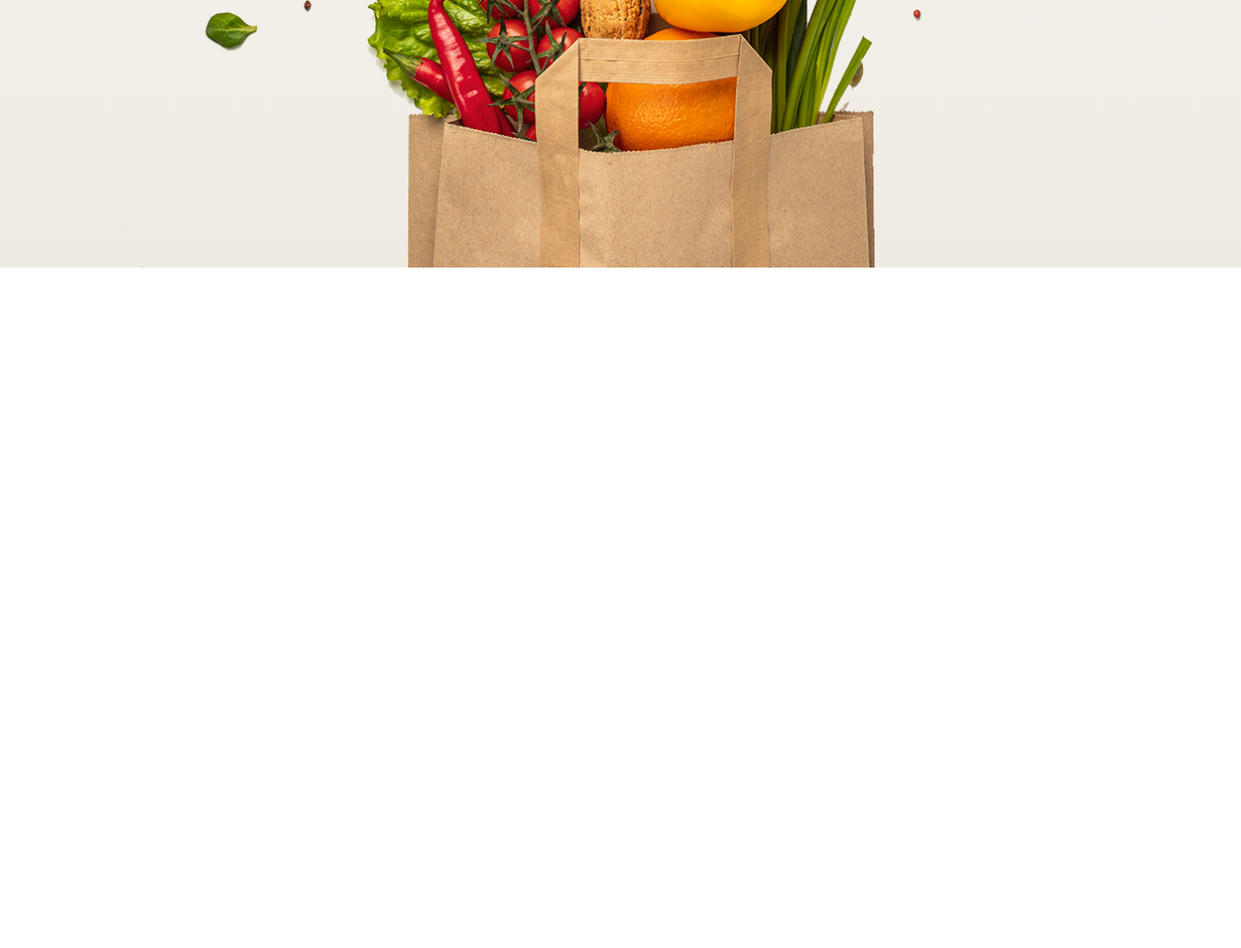
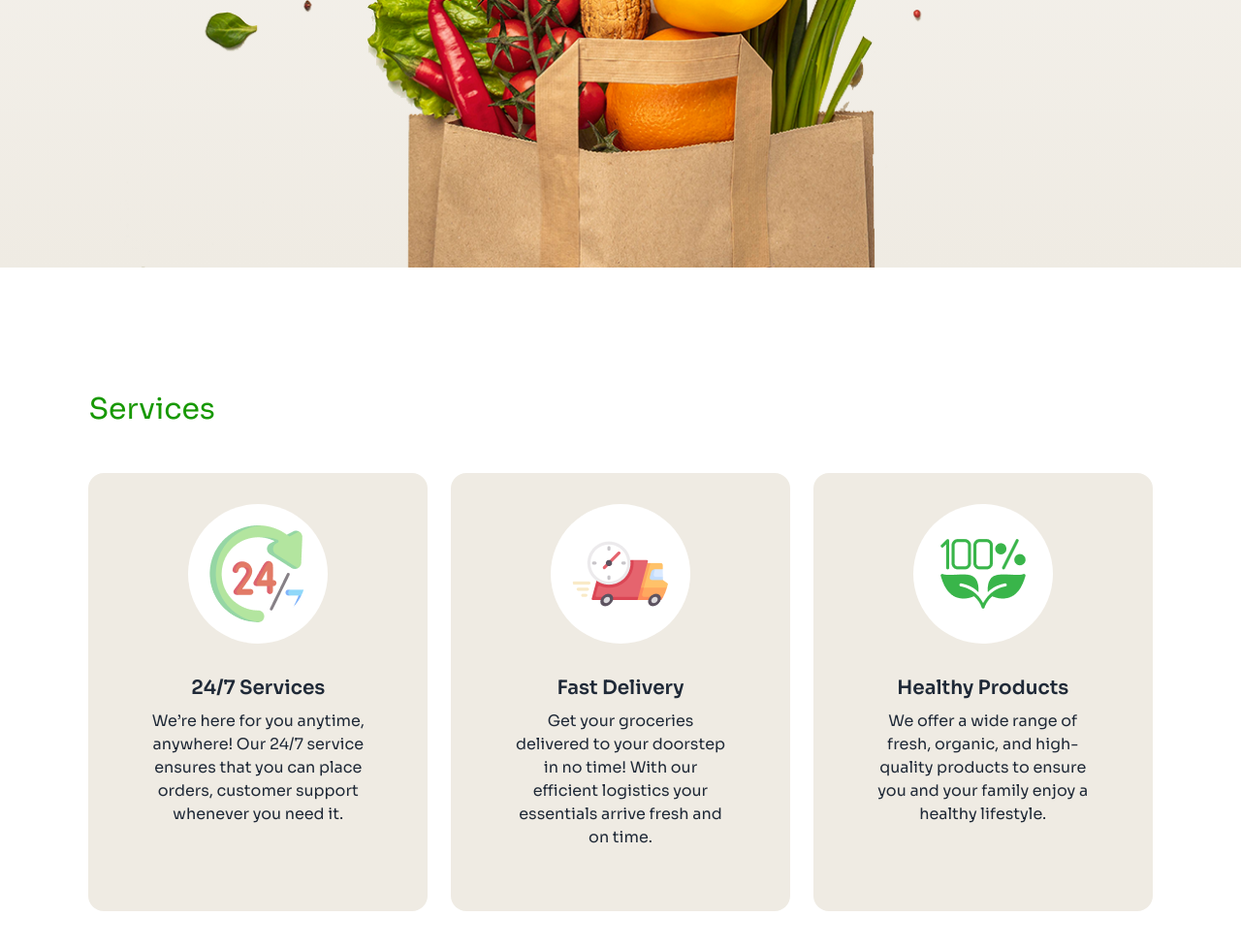
Before and after one commit to rahuldm/groceries-shop, a plain HTML site: page index.html in a window 1280 px wide. Shown: the part 1131-2109 px from the top of the page at 97% size. Before the commit the page ends 1407 px from the top, so only its background shows below. Drawn offline with nearby package versions, Linux system fonts and the light colour scheme.

Commit message:
service done

```diff
--- a/index.html
+++ b/index.html
@@ -16,7 +16,7 @@
         @theme {
           --color-clifford: #da373d;
           --color-text: #111111;
-          --color-accent: #E7A500;
+          --color-accent: #179800;
           --font-sora:"Sora", serif;
         }
       </style>
@@ -92,7 +92,83 @@
         </header>
     </div>
     <main>
+        <!-- service section star -->
+        <section class="w-6/7 mx-auto mb-[140px]">
+            <div>
+                <h1 class="text-[#179800] text-3xl mt-32 mb-12">Services</h1>
+                <!-- card section  -->
+                <div class="lg:flex justify-between gap-6  ">
+                    <!-- card 1 -->
+                    <div class="card bg-base-100 lg:w-1/3 bg-[#EFEBE3] px-8 py-8 flex items-center mb-5">
+                        <div class=" rounded-full bg-white flex justify-center items-center w-36 h-36">
+                            <figure class="">
+                                <img src="c2-assets/service.png" alt="">
+                            </figure>
+                        </div>
 
+                        <div class="card-body items-center text-center">
+                            <h2 class="card-title ">24/7 Services </h2>
+                            <p>We’re here for you anytime, anywhere! Our 24/7 service ensures that you can place orders,
+                                customer support whenever you need it.</p>
+
+                        </div>
+                    </div>
+                    <!-- card 2 -->
+                    <div class="card bg-base-100 lg:w-1/3 bg-[#EFEBE3] px-8 py-8 flex items-center mb-5">
+                        <div class=" rounded-full bg-white flex justify-center items-center w-36 h-36">
+                            <figure class="">
+                                <img src="c2-assets/delivery.png" alt="">
+                            </figure>
+                        </div>
+
+                        <div class="card-body items-center text-center">
+                            <h2 class="card-title">Fast Delivery</h2>
+                            <p>Get your groceries delivered to your doorstep in no time! With our efficient logistics
+                                your essentials arrive fresh and on time.</p>
+
+                        </div>
+                    </div>
+                    <!-- card 3 -->
+                    <div class="card bg-base-100 lg:w-1/3 bg-[#EFEBE3] px-8 py-8 flex items-center mb-5">
+                        <div class=" rounded-full bg-white flex justify-center items-center w-36 h-36">
+                            <figure class="">
+                                <img src="c2-assets/healthy.png" alt="">
+                            </figure>
+                        </div>
+
+                        <div class="card-body items-center text-center">
+                            <h2 class="card-title">Healthy Products </h2>
+                            <p>We offer a wide range of fresh, organic, and high-quality products to ensure you and your
+                                family enjoy a healthy lifestyle.</p>
+
+                        </div>
+                    </div>
+                </div>
+            </div>
+        </section>
+        <!-- section -->
+        <!-- <section class="w-full" style=" background: #EFEBE3">
+            <div class="w-6/7 mx-auto">
+                <h1 class="text-[#179800] text-3xl mt-32 mb-12">Popular Products</h1>
+                <div class="grid grid-cols-5">
+                    <div>1</div>
+                    <div>2</div>
+                    <div>3</div>
+                    <div>4</div>
+                    <div>5</div>
+                    <div>6</div>
+                    <div>7</div>
+                    <div>8</div>
+                    <div>9</div>
+                    <div>10</div>
+                    <div>11</div>
+                    <div>12</div>
+                    <div>13</div>
+                    <div>14</div>
+                    <div>15</div>
+                </div>
+            </div>
+        </section> -->
     </main>
     <footer>
 
```
